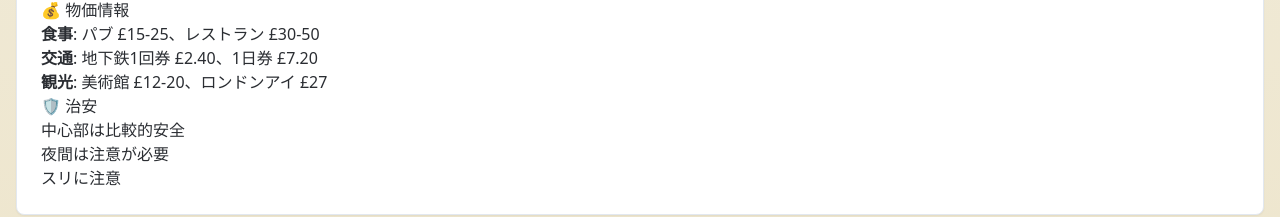
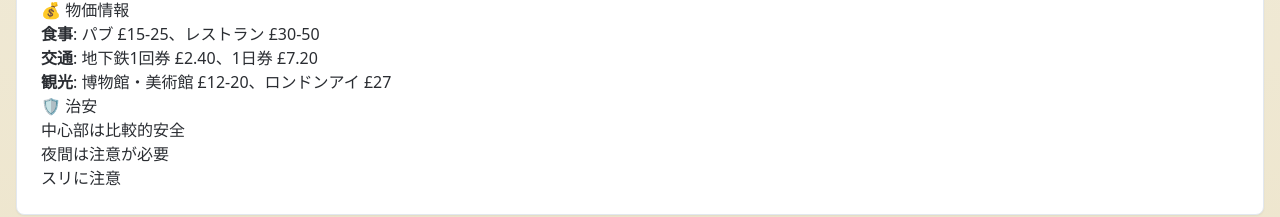
Before and after one commit to okc33/triplan, a React (Vite) app: page /plan/london in a window 1280 px wide. Shown: the part 1880-2097 px from the top of the page. Built offline with nearby package versions, Linux system fonts and the light colour scheme.

Commit message:
Update Plans.tsx

```diff
--- a/src/pages/Plans.tsx
+++ b/src/pages/Plans.tsx
@@ -147,7 +147,7 @@ const travelPlans: Record<string, TravelPlan> = {
 ### 💰 物価情報
 - **食事**: パブ £15-25、レストラン £30-50
 - **交通**: 地下鉄1回券 £2.40、1日券 £7.20
-- **観光**: 美術館 £12-20、ロンドンアイ £27
+- **観光**: 博物館・美術館 £12-20、ロンドンアイ £27
 
 ### 🛡️ 治安
 - 中心部は比較的安全
```
